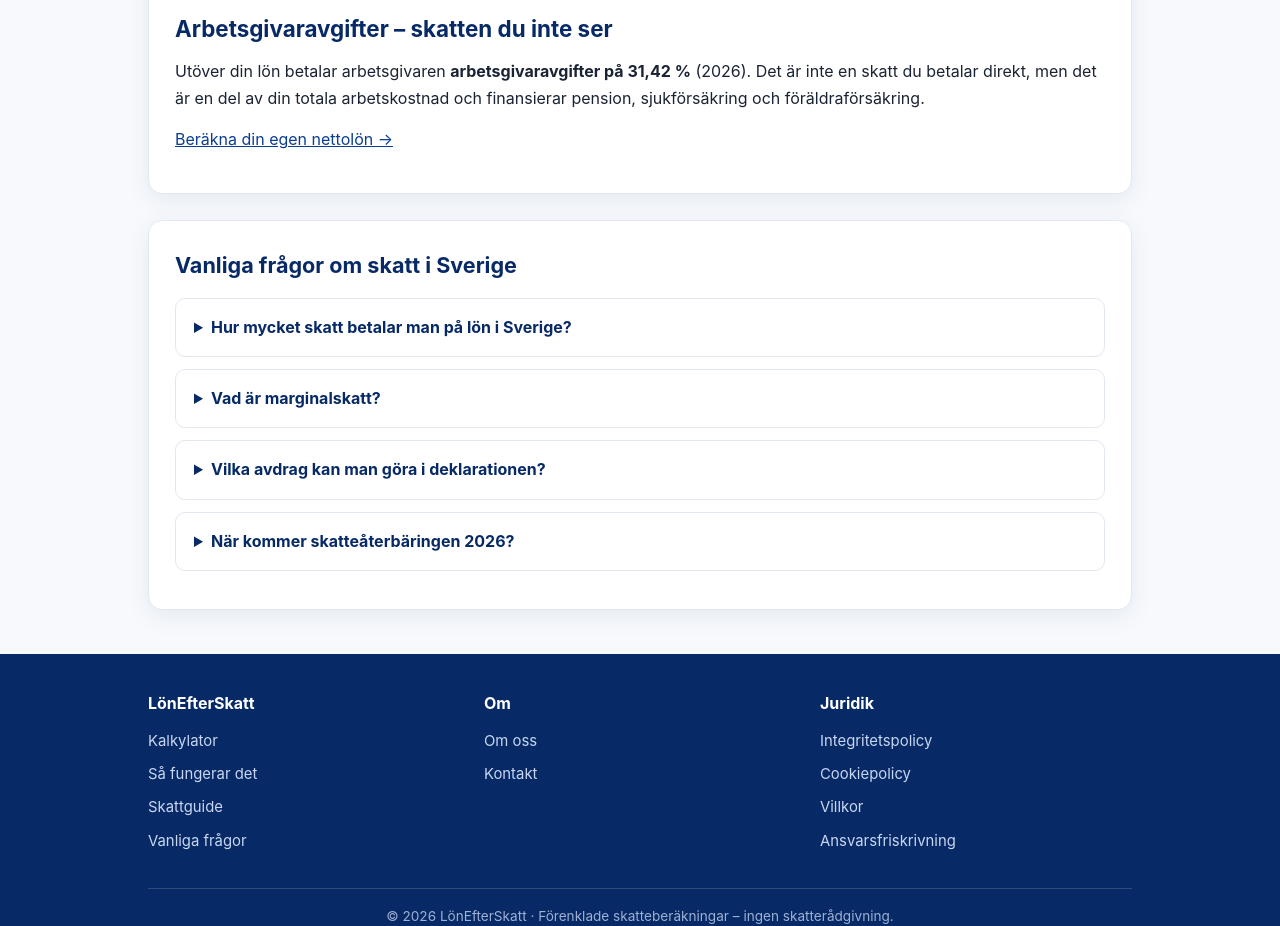
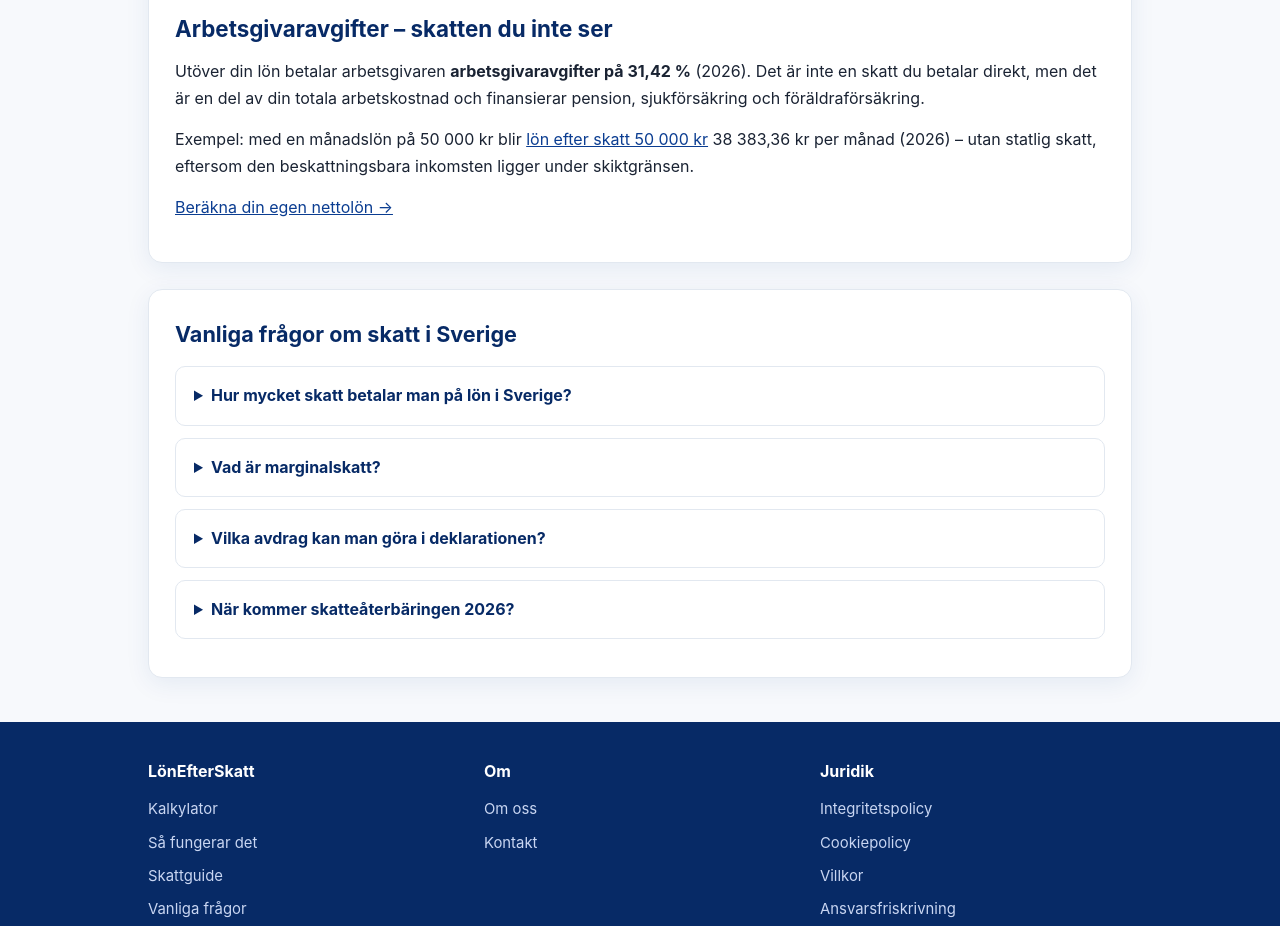
Before and after one commit to mirzacreative/lon-efter-skatt, a plain HTML site: page skatt-i-sverige-guide.html in a window 1280 px wide. Shown: the part 1520-2446 px from the top of the page. Drawn offline with Linux system fonts and the light colour scheme.

Commit message:
Add lön efter skatt 50 000 kr example link to skatt guide
Added an example of net salary calculation based on a monthly salary of 50,000 kr, including a link to calculate one's own net salary.

```diff
--- a/skatt-i-sverige-guide.html
+++ b/skatt-i-sverige-guide.html
@@ -71,6 +71,7 @@
 
 <h2>Arbetsgivaravgifter – skatten du inte ser</h2>
 <p>Utöver din lön betalar arbetsgivaren <strong>arbetsgivaravgifter på 31,42 %</strong> (2026). Det är inte en skatt du betalar direkt, men det är en del av din totala arbetskostnad och finansierar pension, sjukförsäkring och föräldraförsäkring.</p>
+<p>Exempel: med en månadslön på 50 000 kr blir <a href="lon-efter-skatt-50000-kr.html">lön efter skatt 50 000 kr</a> 38 383,36 kr per månad (2026) – utan statlig skatt, eftersom den beskattningsbara inkomsten ligger under skiktgränsen.</p>
 <p><a href="index.html">Beräkna din egen nettolön →</a></p>
 </article>
 
```
